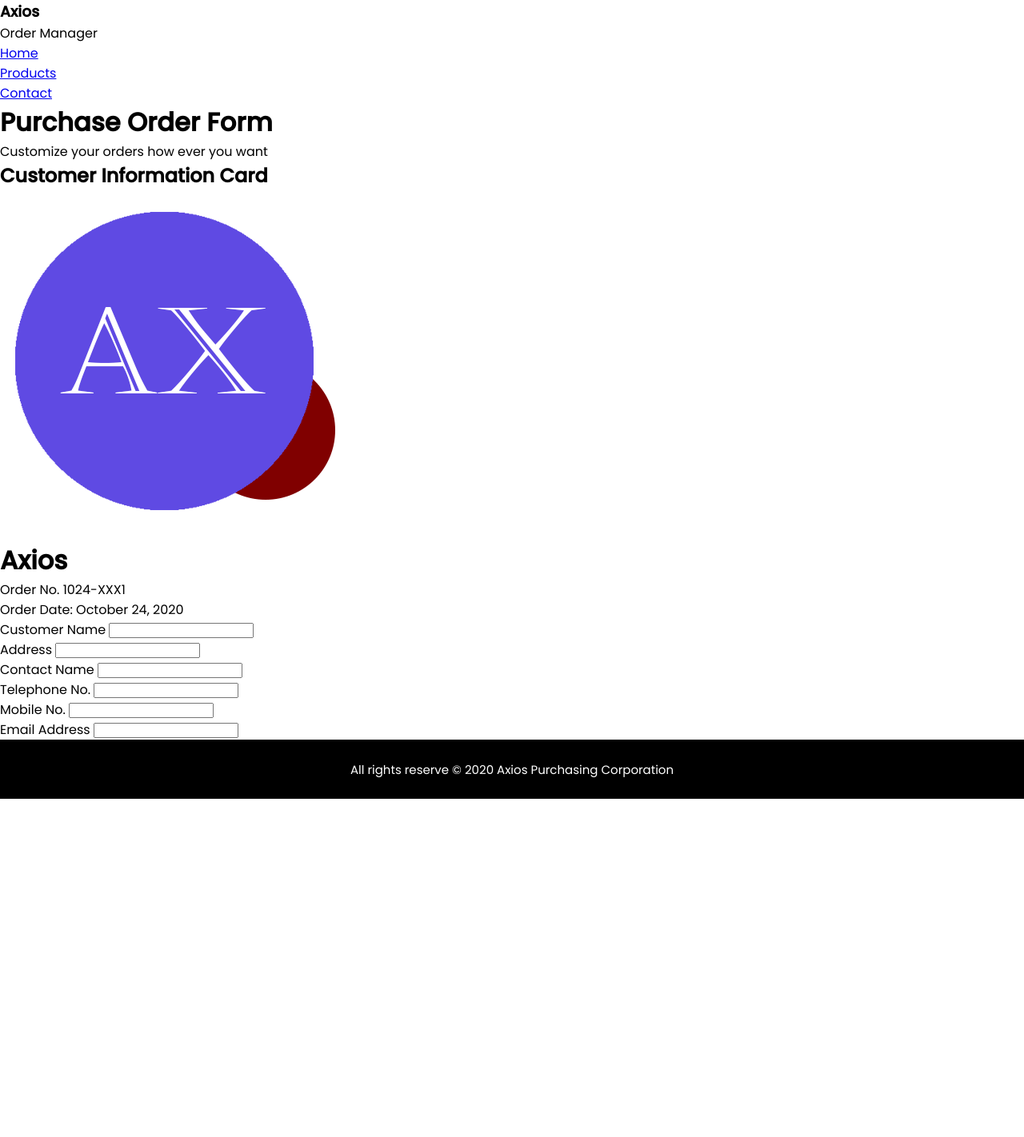
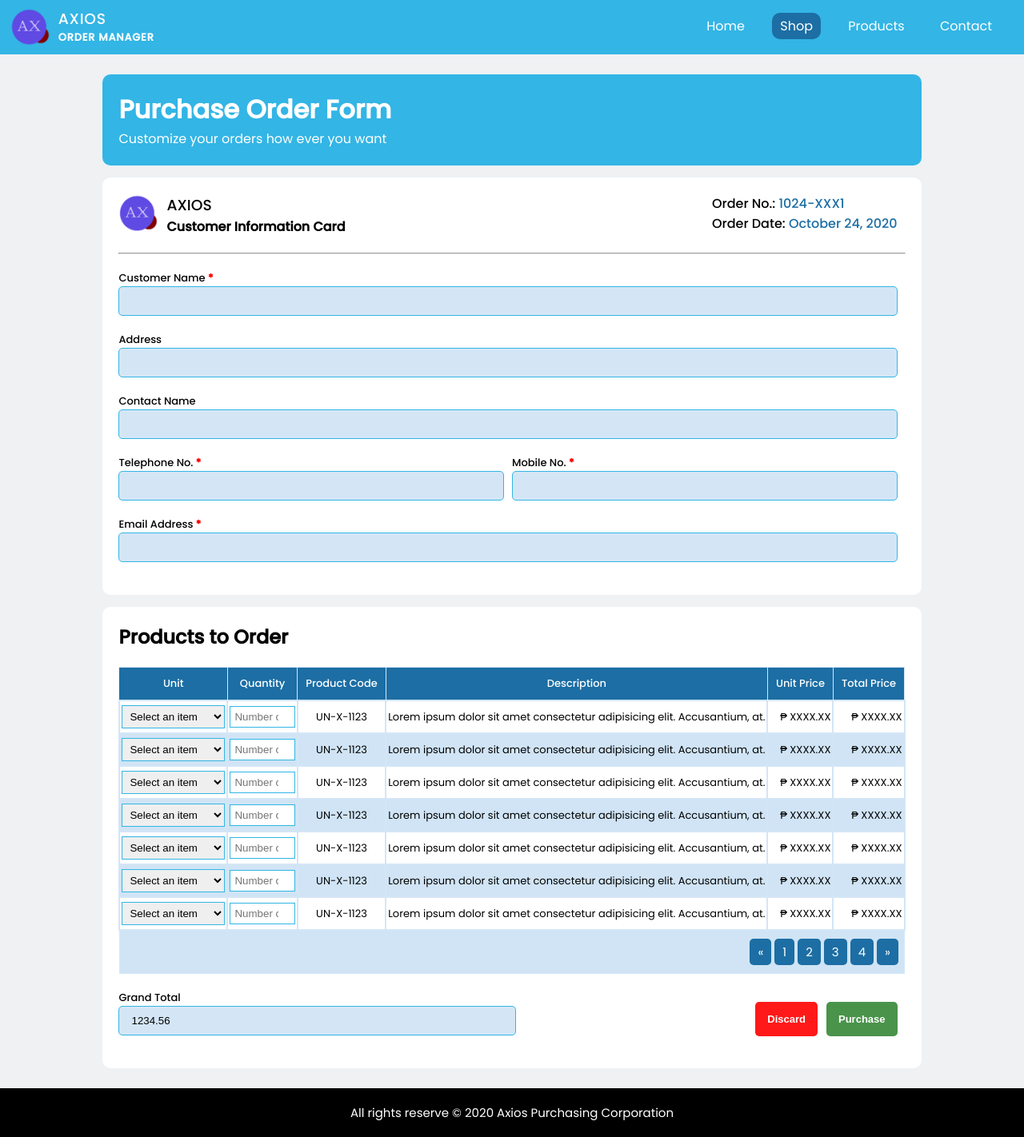
Before and after one commit to rbnograles/pup-web-dev, a PHP site: page /Act1_Nograles.html in a window 1280 px wide. Shown: the whole page at 80% size. Before the commit the page ends 999 px from the top, so only its background shows below. Run offline with PHP 8.4, Linux system fonts and the light colour scheme.

Commit message:
added activity 1(partial)

```diff
--- a/Activity/Activity 1/Act1_Nograles.html
+++ b/Activity/Activity 1/Act1_Nograles.html
@@ -10,36 +10,45 @@
     </head>
     <body>
         <nav role="navigation">
-            <div class="nav-header-text">
+            <div class="d-flex">
+                <img src="./assets/axios.png" alt="Axios Logo"/>
+                <div class="nav-text-header">
                     <h3>Axios</h3>
                     <p>Order Manager</p>
                 </div>
+            </div>
+            <div class="nav-pull-right">
                 <ul>
                     <li><a href="#">Home</a></li>
+                    <li><a class="active" href="#">Shop</a></li>
                     <li><a href="#">Products</a></li>
                     <li><a href="#">Contact</a></li>
                 </ul>
+            </div>
         </nav>
         <div role="page body content" class="page-body">
             <div class="card page-banner">
                 <h1>Purchase Order Form</h1>
                 <p>Customize your orders how ever you want</p>
             </div>
-            <div class="card shadowed">
-                <h2>Customer Information Card</h2>
-                <div class="d-flex">
-                    <div>
+            <div class="card">
+                <div class="card-header d-flex mb-2">
+                    <div class="card-item-left">
                         <img src="./assets/axios.png" alt="Axios Logo"/>
-                        <h1>Axios</h1>
-                    </div>
-                    <div>
-                        <p>Order No. 1024-XXX1</p>
-                        <p>Order Date: October 24, 2020</p>
+                        <div class="card-item-text-header">
+                            <h3>Axios</h3>
+                            <p>Customer Information Card</p>
                         </div>
                     </div>
-                <form action="#" method="POST">
+                    <div class="card-item-right">
+                        <p>Order No.: <span>1024-XXX1</span></p>
+                        <p>Order Date: <span>October 24, 2020</span></p>
+                    </div>
+                </div>
+                <hr/>
+                <form class="mt-2" action="#" method="POST">
                     <div class="input-holder">
-                        <label>Customer Name</label>
+                        <label>Customer Name<span class="required"> *</span></label>
                         <input type="text" class="input-field" autocomplete="off" />
                     </div>
                     <div class="input-holder">
@@ -50,21 +59,177 @@
                         <label>Contact Name</label>
                         <input type="text" class="input-field" autocomplete="off" />
                     </div>
-                    <div class="d-flex">
+                    <div class="input-group">
                         <div class="input-holder">
-                            <label>Telephone No.</label>
+                            <label>Telephone No.<span class="required"> *</span></label>
                             <input type="text" class="input-field" autocomplete="off" />
                         </div>
                         <div class="input-holder">
-                            <label>Mobile No.</label>
+                            <label>Mobile No.<span class="required"> *</span></label>
                             <input type="text" class="input-field" autocomplete="off" />
                         </div>
                     </div>
                     <div class="input-holder">
-                        <label>Email Address</label>
+                        <label>Email Address<span class="required"> *</span></label>
                         <input type="email" class="input-field" autocomplete="off" />
                     </div>
                 </form>
+            </div>
+            <div class="card">
+                <h2 class="mb-2">Products to Order</h2>
+                <div class="table-container">
+                    <table class="blueTable">
+                        <thead>
+                            <tr>
+                                <th>Unit</th>
+                                <th>Quantity</th>
+                                <th>Product Code</th>
+                                <th>Description</th>
+                                <th>Unit Price</th>
+                                <th>Total Price</th>
+                            </tr>
+                        </thead>
+                        <!-- table footer tab -->
+                        <tfoot>
+                            <tr>
+                                <td colspan="6">
+                                    <div class="links">
+                                        <a href="#">&laquo;</a>
+                                        <a class="active" href="#">1</a>
+                                        <a href="#">2</a>
+                                        <a href="#">3</a>
+                                        <a href="#">4</a>
+                                        <a href="#">&raquo;</a>
+                                    </div>
+                                </td>
+                            </tr>
+                        </tfoot>
+                        <tbody>
+                            <tr>
+                                <td>
+                                    <select class="table-select" name="unit" id="unit">
+                                        <option value="" selected>Select an item</option>
+                                        <option value="Sneakers Focus">Sneakers Focus</option>
+                                        <option value="Dsada Sync">Dsada Sync</option>
+                                        <option value="True Kicks">True Kicks</option>
+                                        <option value="audi">Audi</option>
+                                    </select>
+                                </td>
+                                <td><input type="number" class="table-input" placeholder="Number of items" /></td>
+                                <td>UN-X-1123</td>
+                                <td>Lorem ipsum dolor sit amet consectetur adipisicing elit. Accusantium, at.</td>
+                                <td class="r-align">&#8369; XXXX.XX</td>
+                                <td class="r-align">&#8369; XXXX.XX</td>
+                            </tr>
+                            <tr>
+                                <td>
+                                    <select class="table-select" name="unit" id="unit">
+                                        <option value="" selected>Select an item</option>
+                                        <option value="Sneakers Focus">Sneakers Focus</option>
+                                        <option value="Dsada Sync">Dsada Sync</option>
+                                        <option value="True Kicks">True Kicks</option>
+                                        <option value="audi">Audi</option>
+                                    </select>
+                                </td>
+                                <td><input type="number" class="table-input" placeholder="Number of items" /></td>
+                                <td>UN-X-1123</td>
+                                <td>Lorem ipsum dolor sit amet consectetur adipisicing elit. Accusantium, at.</td>
+                                <td class="r-align">&#8369; XXXX.XX</td>
+                                <td class="r-align">&#8369; XXXX.XX</td>
+                            </tr>
+                            <tr>
+                                <td>
+                                    <select class="table-select" name="unit" id="unit">
+                                        <option value="" selected>Select an item</option>
+                                        <option value="Sneakers Focus">Sneakers Focus</option>
+                                        <option value="Dsada Sync">Dsada Sync</option>
+                                        <option value="True Kicks">True Kicks</option>
+                                        <option value="audi">Audi</option>
+                                    </select>
+                                </td>
+                                <td><input type="number" class="table-input" placeholder="Number of items" /></td>
+                                <td>UN-X-1123</td>
+                                <td>Lorem ipsum dolor sit amet consectetur adipisicing elit. Accusantium, at.</td>
+                                <td class="r-align">&#8369; XXXX.XX</td>
+                                <td class="r-align">&#8369; XXXX.XX</td>
+                            </tr>
+                            <tr>
+                                <td>
+                                    <select class="table-select" name="unit" id="unit">
+                                        <option value="" selected>Select an item</option>
+                                        <option value="Sneakers Focus">Sneakers Focus</option>
+                                        <option value="Dsada Sync">Dsada Sync</option>
+                                        <option value="True Kicks">True Kicks</option>
+                                        <option value="audi">Audi</option>
+                                    </select>
+                                </td>
+                                <td><input type="number" class="table-input" placeholder="Number of items" /></td>
+                                <td>UN-X-1123</td>
+                                <td>Lorem ipsum dolor sit amet consectetur adipisicing elit. Accusantium, at.</td>
+                                <td class="r-align">&#8369; XXXX.XX</td>
+                                <td class="r-align">&#8369; XXXX.XX</td>
+                            </tr>
+                            <tr>
+                                <td>
+                                    <select class="table-select" name="unit" id="unit">
+                                        <option value="" selected>Select an item</option>
+                                        <option value="Sneakers Focus">Sneakers Focus</option>
+                                        <option value="Dsada Sync">Dsada Sync</option>
+                                        <option value="True Kicks">True Kicks</option>
+                                        <option value="audi">Audi</option>
+                                    </select>
+                                </td>
+                                <td><input type="number" class="table-input" placeholder="Number of items" /></td>
+                                <td>UN-X-1123</td>
+                                <td>Lorem ipsum dolor sit amet consectetur adipisicing elit. Accusantium, at.</td>
+                                <td class="r-align">&#8369; XXXX.XX</td>
+                                <td class="r-align">&#8369; XXXX.XX</td>
+                            </tr>
+                            <tr>
+                                <td>
+                                    <select class="table-select" name="unit" id="unit">
+                                        <option value="" selected>Select an item</option>
+                                        <option value="Sneakers Focus">Sneakers Focus</option>
+                                        <option value="Dsada Sync">Dsada Sync</option>
+                                        <option value="True Kicks">True Kicks</option>
+                                        <option value="audi">Audi</option>
+                                    </select>
+                                </td>
+                                <td><input type="number" class="table-input" placeholder="Number of items" /></td>
+                                <td>UN-X-1123</td>
+                                <td>Lorem ipsum dolor sit amet consectetur adipisicing elit. Accusantium, at.</td>
+                                <td class="r-align">&#8369; XXXX.XX</td>
+                                <td class="r-align">&#8369; XXXX.XX</td>
+                            </tr>
+                            <tr>
+                                <td>
+                                    <select class="table-select" name="unit" id="unit">
+                                        <option value="" selected>Select an item</option>
+                                        <option value="Sneakers Focus">Sneakers Focus</option>
+                                        <option value="Dsada Sync">Dsada Sync</option>
+                                        <option value="True Kicks">True Kicks</option>
+                                        <option value="audi">Audi</option>
+                                    </select>
+                                </td>
+                                <td><input type="number" class="table-input" placeholder="Number of items" /></td>
+                                <td>UN-X-1123</td>
+                                <td>Lorem ipsum dolor sit amet consectetur adipisicing elit. Accusantium, at.</td>
+                                <td class="r-align">&#8369; XXXX.XX</td>
+                                <td class="r-align">&#8369; XXXX.XX</td>
+                            </tr>
+                        </tbody>
+                    </table>
+                </div>
+                <div class="d-flex mt-2">
+                    <div class="input-holder">
+                        <label>Grand Total</label>
+                        <input type="number" class="input-field" value="1234.56"/>
+                    </div>
+                    <div class="btn-group">
+                        <button class="btn-canceled">Discard</button>
+                        <button class="btn-success">Purchase</button>
+                    </div>
+                </div>
             </div>
         </div>
         <footer role="page footer">All rights reserve &copy; 2020 Axios Purchasing Corporation</footer>
--- a/Activity/Activity 1/main.css
+++ b/Activity/Activity 1/main.css
@@ -4,11 +4,284 @@
     padding: 0;
     box-sizing: border-box;
 }
+:root {
+    --nav-bg-colorL: #33B5E5;
+    --body-bg-color:#eff1f3;
+    --active: #1C6EA4;
+    --light-bg-input:#d4e6f6;
+    --rejected-color: #ff1919;
+    --success-color: #4a934a;
+}
+
+::-webkit-scrollbar{
+    height:6px;
+    width:6px;
+    border-radius: 4px;
+    background: transparent;
+    transition: all 0.3s ease;
+    transition: all .35s ease-in-out;
+    cursor: pointer;
+}
+
+::-webkit-scrollbar:hover{
+    background: #c6c7ca;
+    transition: all .35s ease-in-out;
+}
+
+::-webkit-scrollbar-thumb{
+    background:#b4afaf;
+    border-radius: 4px;
+    transition: all .35s ease-in-out;
+}
+
 /* set body behavior */
 body {
     scroll-behavior: smooth;
     font-family: Poppins, Arial, Helvetica, sans-serif; /* setting fallback font styles */
     position: relative;
+    background-color: var(--body-bg-color);
+}
+.mt-2 {
+    margin-top: 20px;
+}
+.mb-2 {
+    margin-bottom: 20px;
+}
+.required {
+    color: red;
+    font-weight: 700;
+}
+.pos-rel {
+    position: relative;
+}
+.r-align {
+    text-align: right !important;
+}
+a {
+    text-decoration: none;
+}
+/* navbar */
+nav {
+    background-color: var(--nav-bg-colorL);
+    padding: .7% 1%;
+    display: flex;
+}
+.d-flex {
+    display: flex;
+}
+nav img {
+    width: 50px;
+    height: 50px;
+    margin-right: 10px;
+}
+.nav-text-header {
+    letter-spacing: .75px;
+}
+.nav-text-header h3 {
+    color: white;
+    text-transform: uppercase;
+    font-weight: 500 !important;
+}
+.nav-text-header p {
+    color: white;
+    line-height: 17px;
+    font-weight: 600;
+    font-size: 13px;
+    text-transform: uppercase;
+}
+nav ul {
+    position: absolute;
+    top: 20px;
+    right: 0;
+    padding-right: 20px;
+}
+nav ul li {
+    display: inline;
+    list-style-type: none;
+    margin: 0 10px;
+}
+nav ul li a {
+    color: white !important;
+    text-decoration: none;
+    padding: 5px 10px;
+    border-radius: 10px;
+}
+nav ul li a.active {
+    background-color: var(--active);
+}
+
+/* main body content */
+.page-body {
+    padding: 10px 10%;
+}
+.card {
+    padding: 2%;
+    margin: 15px auto;
+    background: white;
+    border-radius: 10px;
+}
+.card-header {
+    position: relative;
+}
+.card.page-banner {
+    color: white;
+    background-color: var(--nav-bg-colorL);
+}
+.card-item-left {
+    display: flex;
+}
+.card-item-left img {
+    width: 50px;
+    height: 50px;
+    margin-right: 10px;
+}
+.card-item-text-header h3 {
+    text-transform: uppercase;
+    font-weight: 500 !important;
+}
+.card-item-text-header p {
+    font-weight: 600;
+}
+.card-item-right {
+    position: absolute;
+    right: 10px;
+}
+.card-item-right p {
+    font-weight: 500;
+}
+.card-item-right p span {
+    color: var(--active);
+}
+
+/* inputs */
+.input-group {
+    display: flex;
+    flex-grow: 1;
+}
+.input-holder {
+    display: flex;
+    flex-direction: column;
+    flex-grow: 1;
+    margin-right: 10px;
+    margin-bottom: 20px;
+    position: relative;
+}
+.input-holder label {
+    font-size: 13px;
+    font-weight: 500;
+}
+.input-holder .input-field {
+    width: 100%;
+    outline: none;
+    border-radius: 5px;
+    transition: all 0.25s ease;
+    padding: 10px 15px;
+    color: black;
+    text-transform: capitalize;
+    background-color: var(--light-bg-input);
+    border: 1px solid var(--nav-bg-colorL);
+}
+
+/* buttons */
+.btn-group {
+    display: flex;
+    flex-direction: row;
+    flex-grow: 1;
+    justify-content: flex-end;
+    padding: 1.5% 0;
+}
+.btn-canceled {
+    color: white;
+    background-color: var(--rejected-color);
+    border: none;
+    padding: 10px 15px;
+    font-size: 13px;
+    font-style: inherit;
+    font-weight: 600;
+    border-radius: 5px;
+    outline: none !important;
+    margin: 0px 10px 5px  1px;
+}
+.btn-success {
+    color: white;
+    background-color: var(--success-color);
+    border: none;
+    padding: 10px 15px;
+    font-size: 13px;
+    font-style: inherit;
+    font-weight: 600;
+    border-radius: 5px;
+    outline: none !important;
+    margin: 0px 10px 5px  1px;
+}
+
+/* table */
+.table-container {
+    width: 100%;
+    overflow: scroll;
+}
+.table-input {
+    width: 100%;
+    outline: none;
+    transition: all 0.25s ease;
+    padding: 5px 5px;
+    border: 1px solid var(--nav-bg-colorL);
+}
+.table-select {
+    padding: 5px 5px;
+    border: 1px solid var(--nav-bg-colorL);
+    outline: none;
+}
+table.blueTable {
+    border: none;
+    white-space: nowrap;
+    width: 100%;
+    text-align: left;
+    border-collapse: collapse;
+}
+table.blueTable td, table.blueTable th {
+    border: 1px solid var(--light-bg-input);
+    padding: 5px 2px;
+}
+table.blueTable tbody td {
+    font-size: 13px;
+    text-align: center;
+    border: 2px solid var(--light-bg-input);
+}
+table.blueTable tr:nth-child(even) {
+    background: #D0E4F5;
+}
+table.blueTable thead {
+    background: var(--active);
+    text-align: center;
+}
+table.blueTable thead th {
+    font-weight: 500;
+    padding: 10px;
+    font-size: 13px;
+    color: #FFFFFF;
+}
+table.blueTable thead th:first-child {
+    border-left: none;
+}
+
+table.blueTable tfoot {
+    color: white;
+    background: #D0E4F5;
+}
+table.blueTable tfoot td {
+    font-size: 15px;
+}
+table.blueTable tfoot .links {
+    text-align: right;
+    margin: 5px 5px;
+}
+table.blueTable tfoot .links a {
+    display: inline-block;
+    background: #1C6EA4;
+    color: #FFFFFF;
+    padding: 5px 10px;
+    border-radius: 5px;
 }
 
 /* footer and bottom component styles */
@@ -16,7 +289,7 @@ footer {
     width: 100%;
     background-color: black;
     color: white;
-    padding: 2%;
+    padding: 1.5%;
     text-align: center;
     font-size: 15px;
 }
```
Lines whose indentation alone changed are shown as unchanged.
